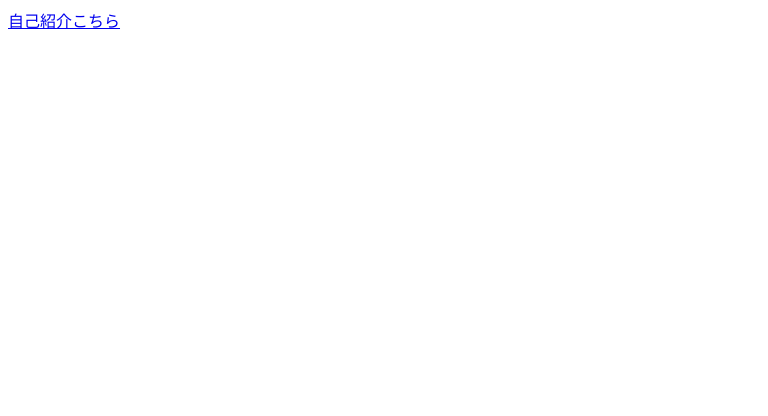
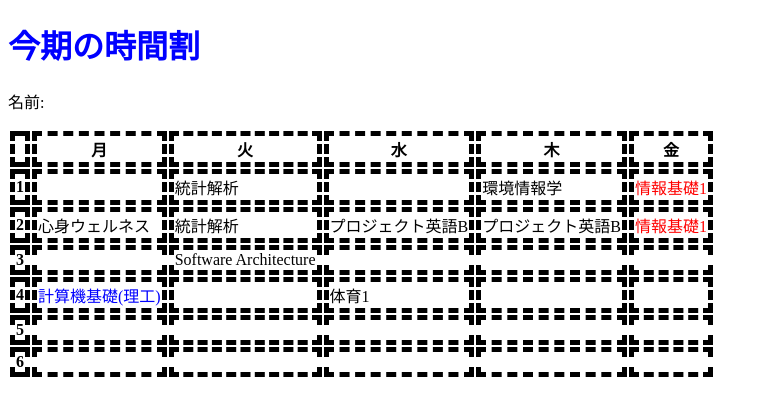
Before and after one commit to Ogiwara-CostlierRain464/sfc-info-basic-1, a plain HTML site: page index.html in a window 1280 px wide. Shown: the whole page, without its empty margins (0-768 px from the left). Drawn offline with Linux system fonts and the light colour scheme.

Commit message:
update 4-6

```diff
--- a/index.html
+++ b/index.html
@@ -1,12 +1,70 @@
 <!DOCTYPE html>
 <html>
-  <head>
-    <meta charset="utf-8">
-    <title>Practice of relative path</title>
-  </head>
-  <body>
-    <a href="intro.html">自己紹介こちら</a>
-    <!-- indexをdirB introをdirAに入れた場合は以下をコメントアウト -->
-    <!--a href="../dirA/intro.html">自己紹介こちら</a -->
-  </body>
+<head>
+  <link rel="stylesheet" href="style.css">
+  <meta charset="utf-8">
+  <title>今期の時間割</title>
+</head>
+<body>
+<h1>今期の時間割</h1>
+<p>名前:</p>
+<table>
+  <tr>
+    <th></th>
+    <th>月</th>
+    <th>火</th>
+    <th>水</th>
+    <th>木</th>
+    <th>金</th>
+  </tr>
+  <tr>
+    <th>1</th>
+    <td></td>
+    <td>統計解析</td>
+    <td></td>
+    <td>環境情報学</td>
+    <td class="important">情報基礎1</td>
+  </tr>
+  <tr>
+    <th>2</th>
+    <td>心身ウェルネス</td>
+    <td>統計解析</td>
+    <td>プロジェクト英語B</td>
+    <td>プロジェクト英語B</td>
+    <td class="important">情報基礎1</td>
+  </tr>
+  <tr>
+    <th>3</th>
+    <td></td>
+    <td>Software Architecture</td>
+    <td></td>
+    <td></td>
+    <td></td>
+  </tr>
+  <tr>
+    <th>4</th>
+    <td class="notImportant">計算機基礎(理工)</td>
+    <td></td>
+    <td>体育1</td>
+    <td></td>
+    <td></td>
+  </tr>
+  <tr>
+    <th>5</th>
+    <td></td>
+    <td></td>
+    <td></td>
+    <td></td>
+    <td></td>
+  </tr>
+  <tr>
+    <th>6</th>
+    <td></td>
+    <td></td>
+    <td></td>
+    <td></td>
+    <td></td>
+  </tr>
+</table>
+</body>
 </html>
--- /dev/null
+++ b/style.css
@@ -0,0 +1,15 @@
+h1 {
+  color: blue;
+}
+
+th, td {
+  border: dashed thick black;
+}
+
+td.important {
+  color: red;
+}
+
+td.notImportant {
+  color: blue;
+}
```
